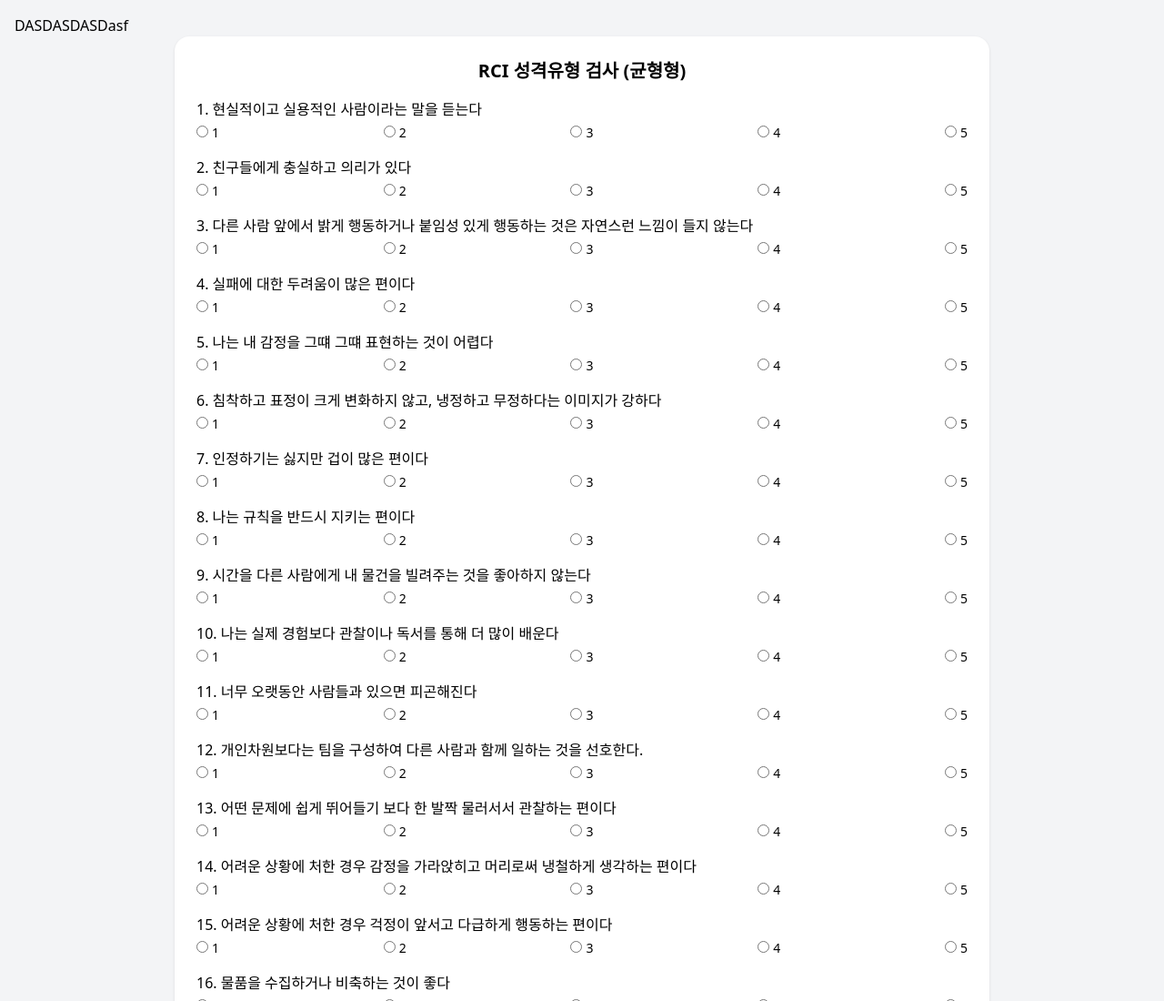
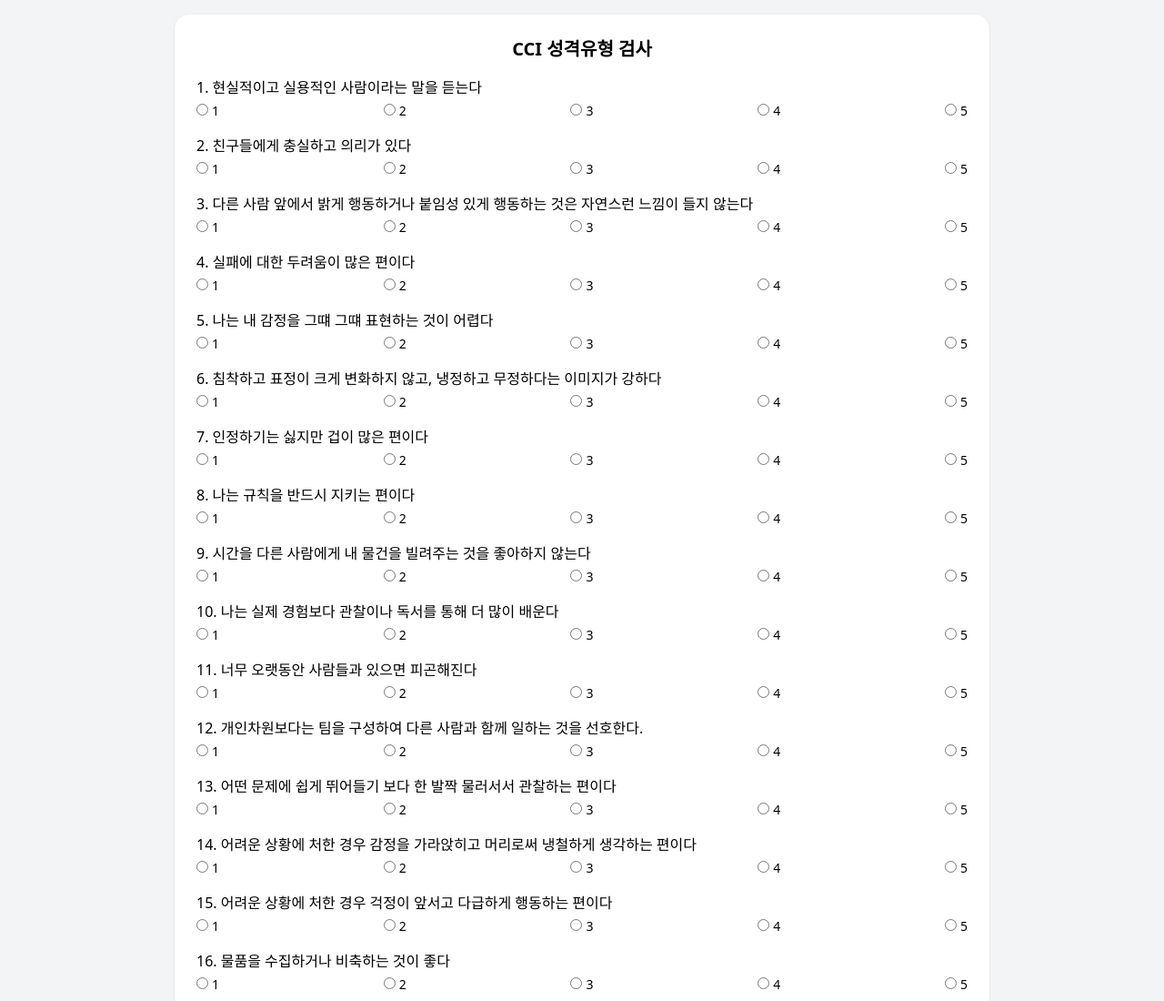
Before and after one commit to Bestilllee/CCI, a plain HTML site: page index.html in a window 1280 px wide. Shown: the top 1100 px of the page at 91% size. Drawn offline with nearby package versions, Linux system fonts and the light colour scheme.

Commit message:
index.html

```diff
--- a/index.html
+++ b/index.html
@@ -4,7 +4,6 @@
   <meta charset="UTF-8" />
   <meta name="viewport" content="width=device-width, initial-scale=1.0"/>
   <title>CCI 성격유형 검사</title>
-  DASDASDASDasf
   <script src="https://cdn.tailwindcss.com"></script>
   <script>
   const questions = [
@@ -258,7 +257,7 @@
 </head>
 <body class="bg-gray-100 p-4">
   <div class="max-w-4xl mx-auto bg-white rounded-2xl shadow p-6">
-    <h1 class="text-xl font-bold text-center mb-4">RCI 성격유형 검사 (균형형)</h1>
+    <h1 class="text-xl font-bold text-center mb-4">CCI 성격유형 검사</h1>
     <form name="testForm">
       <div id="questions"></div>
     </form>
```
